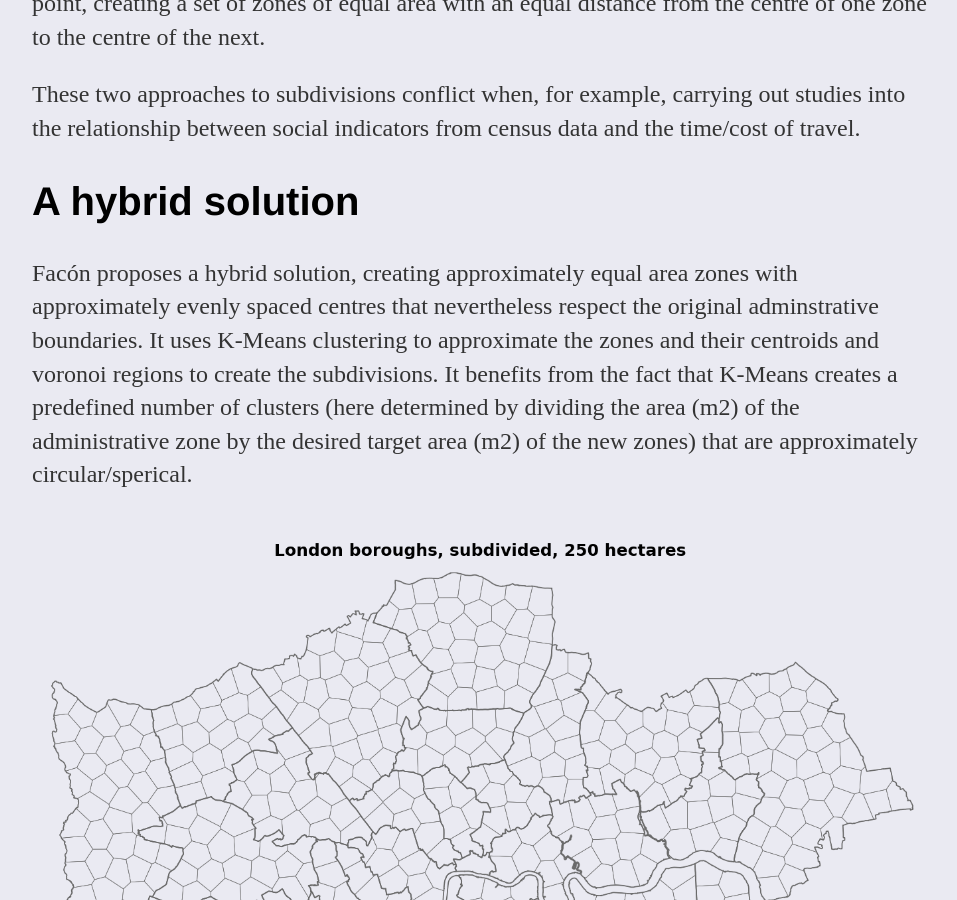
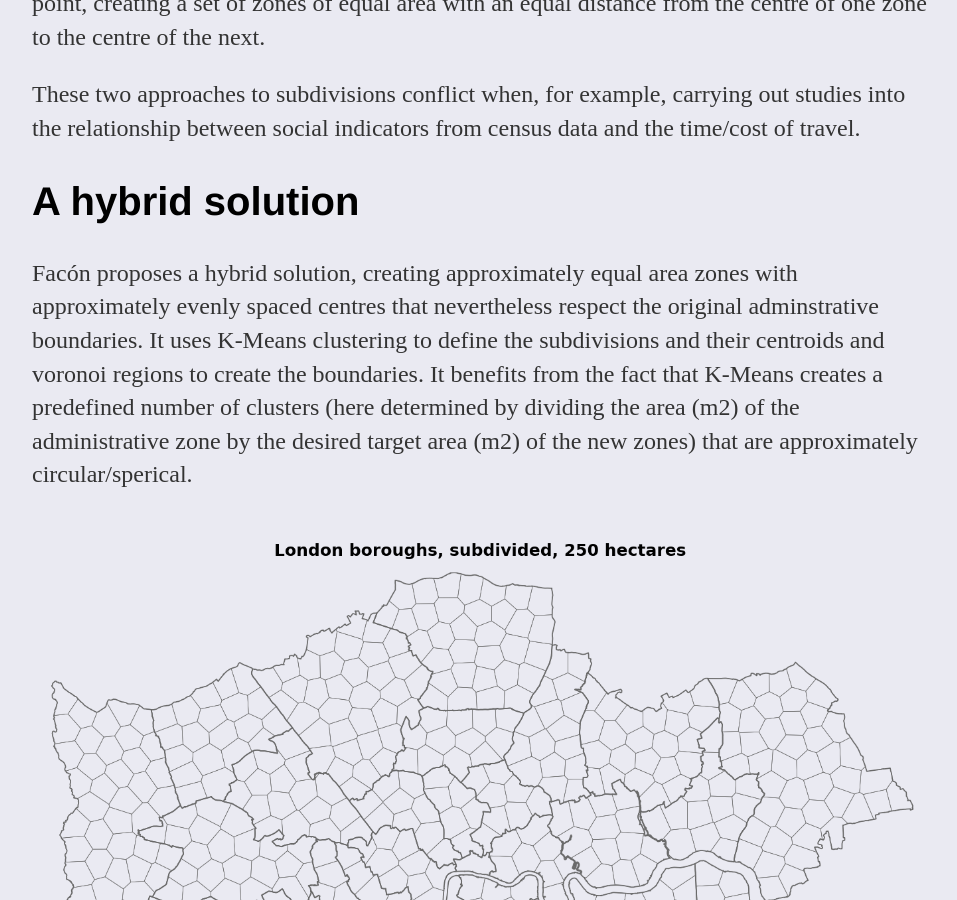
Before and after one commit to AtelierLibre/AtelierLibre.github.io, a Jekyll site: the page built from _posts/2020-09-11-Facon.md, in a window 1280 px wide and 900 px high, scrolled down 2290 px. Shown: the whole window, without its empty margins (160-1117 px from the left). Built offline with Jekyll 4.4.1, drawn with Linux system fonts in a browser that asks for light colours; comment, search, counter and statistics services are not loaded.

Commit message:
fixes link and minor amendments

```diff
--- a/_posts/2020-09-11-Facon.md
+++ b/_posts/2020-09-11-Facon.md
@@ -4,7 +4,7 @@
 date: 2020-09-11
 ---
 
-*NOTE: [This repository](hhttps://github.com/AtelierLibre/facon) contains the source code and demonstration notebook for Facón.*
+*NOTE: [This repository](https://github.com/AtelierLibre/facon) contains the source code and demonstration notebook for Facón.*
 
 Facón is an experimental python library for subdividing a GeoDataFrame of administrative boundaries into a new GeoDataFrame of approximately equal area zones with evenly distributed centres constrained by the boundaries of the original geometries. A target area in metres squared is used to determine how many subdivisions should be created. It was developed in collaboration with Sebastián Anapolsky.
 
@@ -20,7 +20,7 @@
 
 ## A hybrid solution
 
-Facón proposes a hybrid solution, creating approximately equal area zones with approximately evenly spaced centres that nevertheless respect the original adminstrative boundaries. It uses K-Means clustering to approximate the zones and their centroids and voronoi regions to create the subdivisions. It benefits from the fact that K-Means creates a predefined number of clusters (here determined by dividing the area (m2) of the administrative zone by the desired target area (m2) of the new zones) that are approximately circular/sperical.
+Facón proposes a hybrid solution, creating approximately equal area zones with approximately evenly spaced centres that nevertheless respect the original adminstrative boundaries. It uses K-Means clustering to define the subdivisions and their centroids and voronoi regions to create the boundaries. It benefits from the fact that K-Means creates a predefined number of clusters (here determined by dividing the area (m2) of the administrative zone by the desired target area (m2) of the new zones) that are approximately circular/sperical.
 
 ![Greater London boroughs, Ciudad Autónoma de Buenos Aires comunas subdivided](/images/London_boroughs_Buenos_Aires_comunas_subdivided.png "Greater London boroughs, Ciudad Autónoma de Buenos Aires comunas subdivided")
 
```
